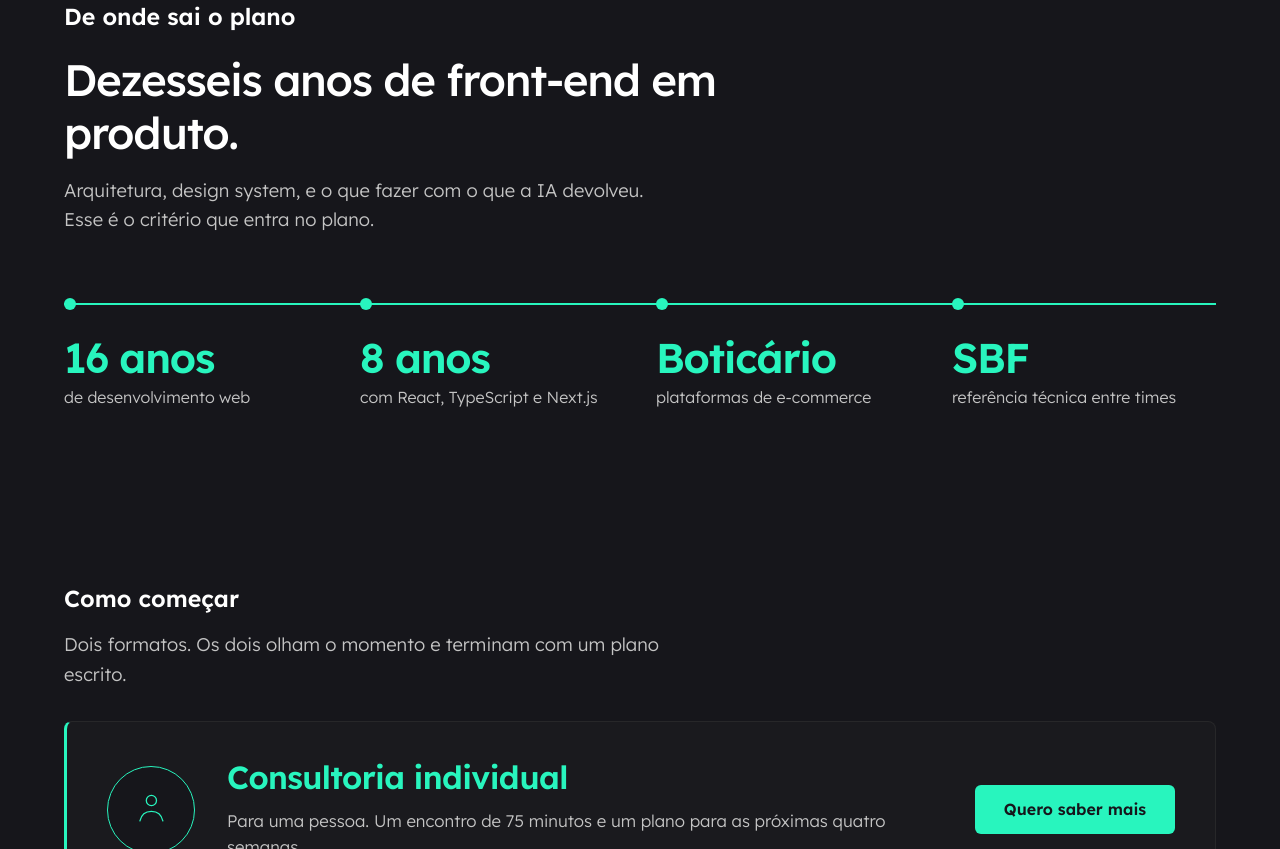
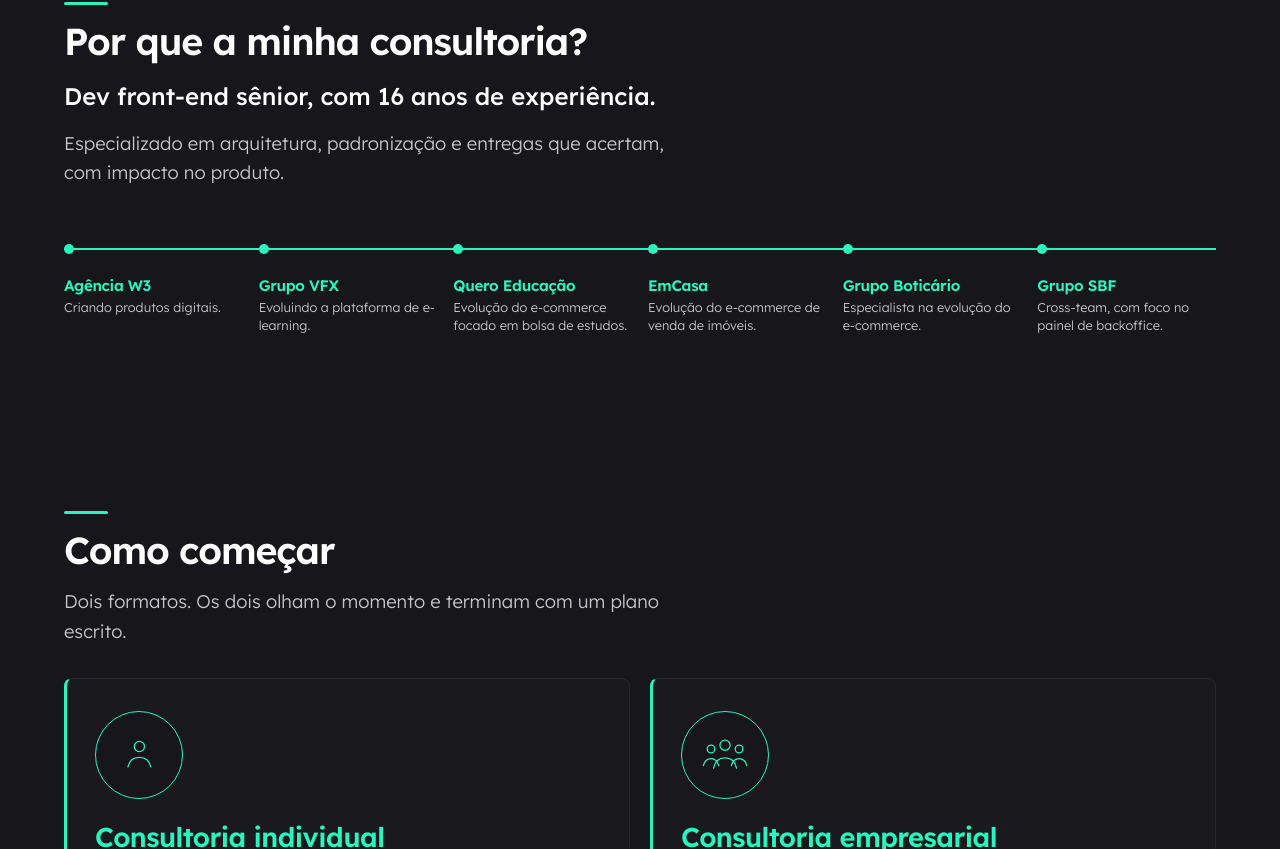
Before and after one commit to gabrielmedina/profile, a Next.js app: page /consultoria in a window 1280 px wide. Shown: the part 671-1520 px from the top of the page. Built offline with nearby package versions, Linux system fonts and the light colour scheme.

Commit message:
Reescreve o fluxo da consultoria e alinha os cards.
A entrada fala da melhoria na carreira e na empresa. A trilha passa a ser o percurso, em itens menores, e os dois formatos ficam lado a lado.

Co-authored-by: gmedina.santos <gmedina.santos@gmail.com>

```diff
--- a/src/features/consulting/components/consulting-page/consulting.module.scss
+++ b/src/features/consulting/components/consulting-page/consulting.module.scss
@@ -94,19 +94,30 @@
 .sectionTitle {
   margin: 0;
   color: var(--color-title);
-  font-size: 1.45rem;
+  font-size: 1.85rem;
   font-weight: 600;
-  line-height: 1.3;
+  letter-spacing: -0.03em;
+  line-height: 1.15;
+}
+
+.landing .title::before,
+.landing .sectionTitle::before {
+  content: '';
+  display: block;
+  width: 2.75rem;
+  height: 3px;
+  margin-bottom: 0.85rem;
+  border-radius: 2px;
+  background: var(--color-primary);
 }
 
 .statement {
-  margin: 1.35rem 0 0;
-  max-width: 16em;
+  margin: 1.15rem 0 0;
+  max-width: 28em;
   color: var(--color-title);
-  font-size: 2rem;
+  font-size: 1.35rem;
   font-weight: 500;
-  line-height: 1.2;
-  letter-spacing: -0.03em;
+  line-height: 1.35;
 }
 
 .statementNote {
@@ -128,15 +139,15 @@
 
 .mark {
   position: relative;
-  padding: 0 0 2.5rem 1.85rem;
+  padding: 0 0 1.6rem 1.6rem;
 }
 
 .mark:not(:last-child)::before {
   content: '';
   position: absolute;
-  top: 0.85rem;
+  top: 0.55rem;
   bottom: 0;
-  left: 5px;
+  left: 4px;
   width: 2px;
   background: var(--color-primary);
 }
@@ -144,10 +155,10 @@
 .mark::after {
   content: '';
   position: absolute;
-  top: 0.2rem;
+  top: 0.15rem;
   left: 0;
-  width: 12px;
-  height: 12px;
+  width: 10px;
+  height: 10px;
   border-radius: 50%;
   background: var(--color-primary);
 }
@@ -155,31 +166,34 @@
 .markValue {
   margin: 0;
   color: var(--color-primary);
-  font-size: 2.15rem;
+  font-size: 1.05rem;
   font-weight: 600;
-  letter-spacing: -0.03em;
-  line-height: 1;
+  letter-spacing: -0.02em;
+  line-height: 1.25;
 }
 
 .markCaption {
-  margin: 0.45rem 0 0;
+  margin: 0.3rem 0 0;
   color: var(--color-text);
+  font-size: 0.9rem;
   font-weight: 300;
   line-height: 1.4;
 }
 
 .cards {
-  display: flex;
-  flex-direction: column;
+  display: grid;
   gap: 1.25rem;
   width: 100%;
   margin-top: 2rem;
 }
 
 .card {
-  display: grid;
+  display: flex;
+  flex-direction: column;
+  align-items: flex-start;
   gap: 1.35rem;
   width: 100%;
+  height: 100%;
   padding: 1.6rem;
   background: var(--color-background-interactive);
   border: 1px solid var(--color-border);
@@ -205,6 +219,7 @@
 }
 
 .cardCopy {
+  flex: 1;
   min-width: 0;
 }
 
@@ -230,6 +245,7 @@
   align-items: center;
   justify-content: center;
   justify-self: start;
+  margin-top: auto;
   padding: 0.95rem 1.35rem;
   border-radius: 6px;
   background: var(--color-primary);
@@ -391,39 +407,37 @@
     margin-top: 11rem;
   }
 
+  .landing .sectionTitle {
+    font-size: 2.35rem;
+  }
+
   .statement {
-    font-size: 2.75rem;
+    font-size: 1.5rem;
+  }
+
+  .cards {
+    grid-template-columns: 1fr 1fr;
+    align-items: stretch;
   }
 
   .card {
-    grid-template-columns: auto minmax(0, 1fr) auto;
-    align-items: center;
-    gap: 2rem;
-    padding: 2.25rem 2.5rem;
-  }
-
-  .cardTitle {
-    font-size: 2rem;
-  }
-
-  .more {
-    min-width: 12.5rem;
+    padding: 2rem 1.75rem;
   }
 }
 
-@media screen and (min-width: 960px) {
+@media screen and (min-width: 1100px) {
   .track {
     position: relative;
-    grid-template-columns: repeat(4, minmax(0, 1fr));
-    column-gap: 2rem;
-    margin-top: 4rem;
-    padding-top: 2.4rem;
+    grid-template-columns: repeat(6, minmax(0, 1fr));
+    column-gap: 1rem;
+    margin-top: 3.5rem;
+    padding-top: 2rem;
   }
 
   .track::before {
     content: '';
     position: absolute;
-    top: 5px;
+    top: 4px;
     right: 0;
     left: 0;
     height: 2px;
@@ -440,10 +454,16 @@
   }
 
   .mark::after {
-    top: -2.4rem;
+    top: -2rem;
+    width: 10px;
+    height: 10px;
   }
 
   .markValue {
-    font-size: 2.6rem;
+    font-size: 0.95rem;
+  }
+
+  .markCaption {
+    font-size: 0.8rem;
   }
 }
--- a/src/features/consulting/content.ts
+++ b/src/features/consulting/content.ts
@@ -41,18 +41,32 @@ export const consulting = {
   path: site.consulting.path,
   title: site.consulting.title,
   description: site.consulting.description,
-  subtitle: 'Um plano para o próximo passo.',
+  subtitle: 'O que muda na carreira e na empresa.',
   intro:
-    'Sou Gabriel Medina. Eu olho o momento com você, ou com o seu time, e devolvo o próximo passo por escrito. Quem executa continua na tarefa.',
+    'Na carreira, o critério fica mais firme e o próximo passo deixa de ser um chute. Na empresa, o time sai da mesma dor e passa a entregar com mais acerto.',
   experience: {
-    heading: 'De onde sai o plano',
-    statement: 'Dezesseis anos de front-end em produto.',
-    note: 'Arquitetura, design system, e o que fazer com o que a IA devolveu. Esse é o critério que entra no plano.',
+    heading: 'Por que a minha consultoria?',
+    statement: 'Dev front-end sênior, com 16 anos de experiência.',
+    note: 'Especializado em arquitetura, padronização e entregas que acertam, com impacto no produto.',
     milestones: [
-      { value: '16 anos', caption: 'de desenvolvimento web' },
-      { value: '8 anos', caption: 'com React, TypeScript e Next.js' },
-      { value: 'Boticário', caption: 'plataformas de e-commerce' },
-      { value: 'SBF', caption: 'referência técnica entre times' },
+      { value: 'Agência W3', caption: 'Criando produtos digitais.' },
+      { value: 'Grupo VFX', caption: 'Evoluindo a plataforma de e-learning.' },
+      {
+        value: 'Quero Educação',
+        caption: 'Evolução do e-commerce focado em bolsa de estudos.',
+      },
+      {
+        value: 'EmCasa',
+        caption: 'Evolução do e-commerce de venda de imóveis.',
+      },
+      {
+        value: 'Grupo Boticário',
+        caption: 'Especialista na evolução do e-commerce.',
+      },
+      {
+        value: 'Grupo SBF',
+        caption: 'Cross-team, com foco no painel de backoffice.',
+      },
     ],
   },
   deliveryHeading: 'Como começar',
```
Also changed, not shown: specs/005-monetization.md (+2 -2 lines).
